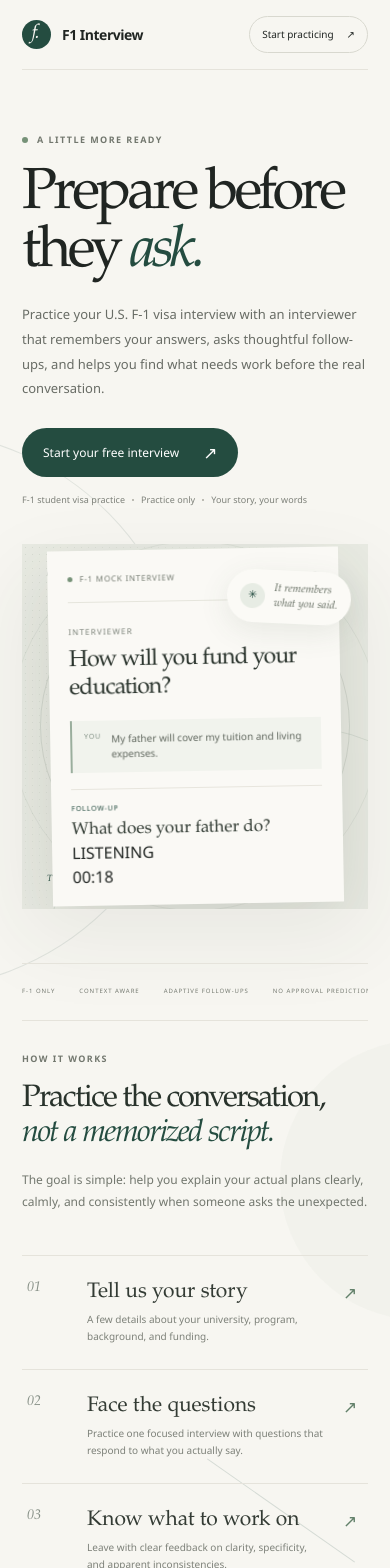
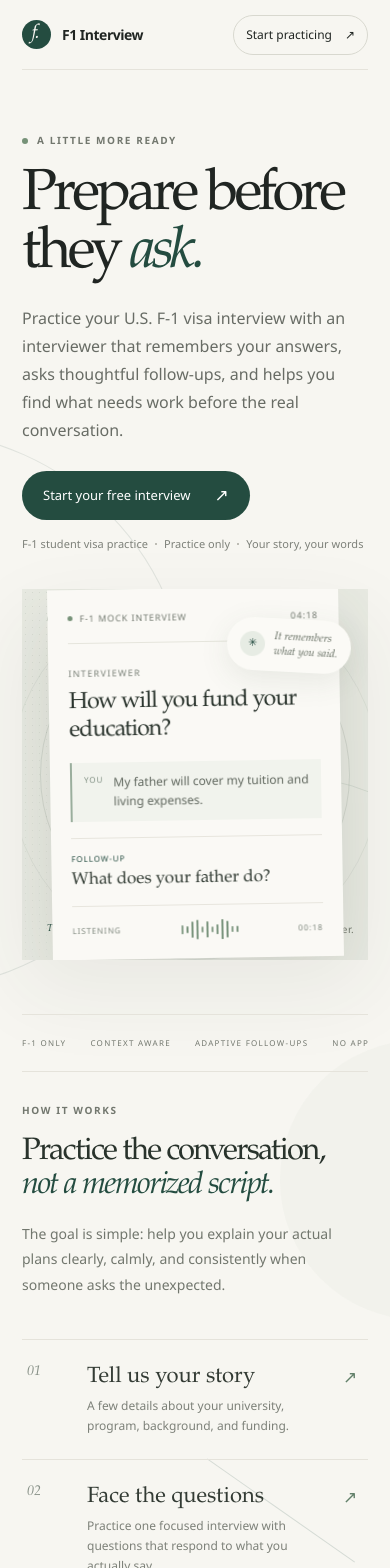
Before and after one commit to ahmedawan216/f1-interview, a Next.js app: page / in a window 390 px wide. Shown: the top 1568 px of the page. Built offline with nearby package versions, Linux system fonts and the light colour scheme.

Commit message:
polish landing readability floating motion voice visual and footer

```diff
--- a/app/globals.css
+++ b/app/globals.css
@@ -317,8 +317,54 @@ a.mode-card:hover .mode-arrow { transform: translate(2px, -2px); }
   .approach-kicker { margin-bottom: 22px; }
   .approach-copy h2 { font-size: 27px; }
   .approach-copy p { font-size: 11px; }
-  .landing-footer { min-height: 110px; flex-wrap: wrap; gap: 4px 15px; padding: 18px 0; }
-  .landing-footer p { order: 3; flex: 0 0 100%; text-align: left; line-height: 1.5; }
+
+/* Landing readability + motion polish */
+.hero-description { font-size: 16px; line-height: 1.75; }
+.eyebrow { font-size: 10px; }
+.hero-meta { font-size: 11px; }
+.hero-note { font-size: 12px; }
+.marketing-nav { font-size: 13px; }
+.header-cta { font-size: 12px; }
+.button { font-size: 13px; }
+.signal-strip { font-size: 8px; }
+.section-intro > p:last-child, .proof-copy > p:last-child, .report-copy > p:last-child { font-size: 14px; line-height: 1.8; }
+.step p { font-size: 12px; line-height: 1.65; }
+.step h3 { font-size: 22px; }
+.preview-topline { font-size: 9px; }
+.preview-label { font-size: 9px; }
+.preview-answer { font-size: 12px; line-height: 1.55; }
+.answer-mark, .followup-mark { font-size: 8px; }
+.art-caption { font-size: 10px; }
+.preview-card { animation: float-card 7s ease-in-out infinite; }
+.floating-note { animation: float-note 6.5s ease-in-out infinite; }
+.followup-card { animation: float-card-alt 8s ease-in-out infinite; }
+.preview-voice { display: grid; grid-template-columns: auto 1fr auto; align-items: center; gap: 12px; margin-top: 15px; padding-top: 12px; border-top: 1px solid #e7e5dd; }
+.voice-label, .voice-time { color: #7f887e; font-size: 8px; letter-spacing: .11em; }
+.voice-wave { height: 24px; display: flex; align-items: center; justify-content: center; gap: 3px; }
+.voice-wave i { display: block; width: 2px; height: 7px; border-radius: 999px; background: #6f8c73; animation: voice-wave 1.35s ease-in-out infinite alternate; }
+.voice-wave i:nth-child(2n) { animation-delay: -.45s; }
+.voice-wave i:nth-child(3n) { animation-delay: -.8s; }
+.voice-wave i:nth-child(4n) { animation-delay: -.2s; }
+.voice-wave i:nth-child(1), .voice-wave i:nth-child(8) { height: 11px; }
+.voice-wave i:nth-child(3), .voice-wave i:nth-child(6), .voice-wave i:nth-child(10) { height: 17px; }
+.voice-wave i:nth-child(4), .voice-wave i:nth-child(9) { height: 21px; }
+.landing-footer { position: relative; z-index: 1; display: grid; grid-template-columns: 1.05fr 1fr .8fr; gap: 7%; align-items: start; padding: 45px 0 50px; border-top: 1px solid var(--line); }
+.footer-brand, .footer-middle, .footer-meta { min-width: 0; }
+.footer-brand .wordmark { font-size: 15px; }
+.footer-brand > p { max-width: 220px; margin: 14px 0 0; color: #747970; font: italic 14px/1.5 var(--serif); }
+.footer-middle { display: grid; gap: 11px; max-width: 300px; color: #72776e; font-size: 13px; line-height: 1.65; }
+.footer-label { color: #7a8379; font-size: 9px; font-weight: 650; letter-spacing: .14em; }
+.footer-meta { display: grid; justify-items: end; gap: 9px; color: #888c84; font-size: 10px; line-height: 1.4; text-align: right; }
+.footer-meta span:first-child { color: var(--green); font-weight: 650; letter-spacing: .12em; }
+@keyframes float-card { 0%, 100% { transform: translate3d(0, 0, 0) rotate(-1deg); } 50% { transform: translate3d(0, -8px, 0) rotate(-.3deg); } }
+@keyframes float-card-alt { 0%, 100% { transform: translate3d(0, 0, 0) rotate(1deg); } 50% { transform: translate3d(0, -6px, 0) rotate(1.5deg); } }
+@keyframes voice-wave { 0% { transform: scaleY(.55); opacity: .55; } 100% { transform: scaleY(1); opacity: .95; } }
+
+.landing-footer { min-height: 110px; flex-wrap: wrap; gap: 4px 15px; padding: 18px 0; }
+  .landing-footer { grid-template-columns: 1fr; gap: 25px; padding: 32px 0 35px; }
+  .footer-middle { max-width: 440px; }
+  .footer-meta { justify-items: start; text-align: left; }
+  .footer-brand > p { font-size: 13px; }
   .footer-year { font-size: 10px; }
   .sidebar { inset: auto 0 0; width: 100%; height: 61px; flex-direction: row; padding: 5px 12px; border-top: 1px solid #e1dfd7; border-right: 0; background: #f5f4ee; }
   .app-wordmark, .sidebar-label, .sidebar-bottom { display: none; }
```
